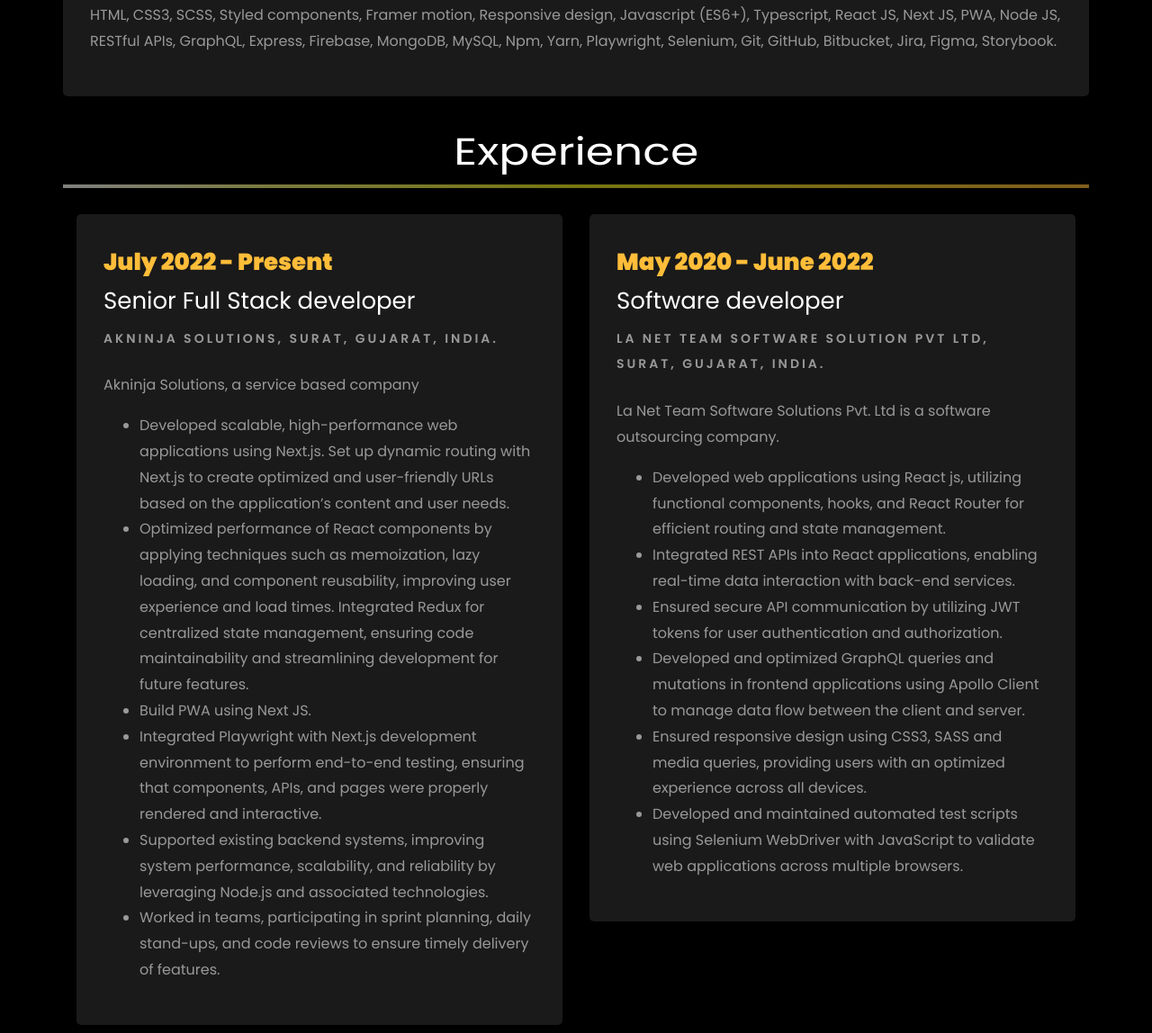
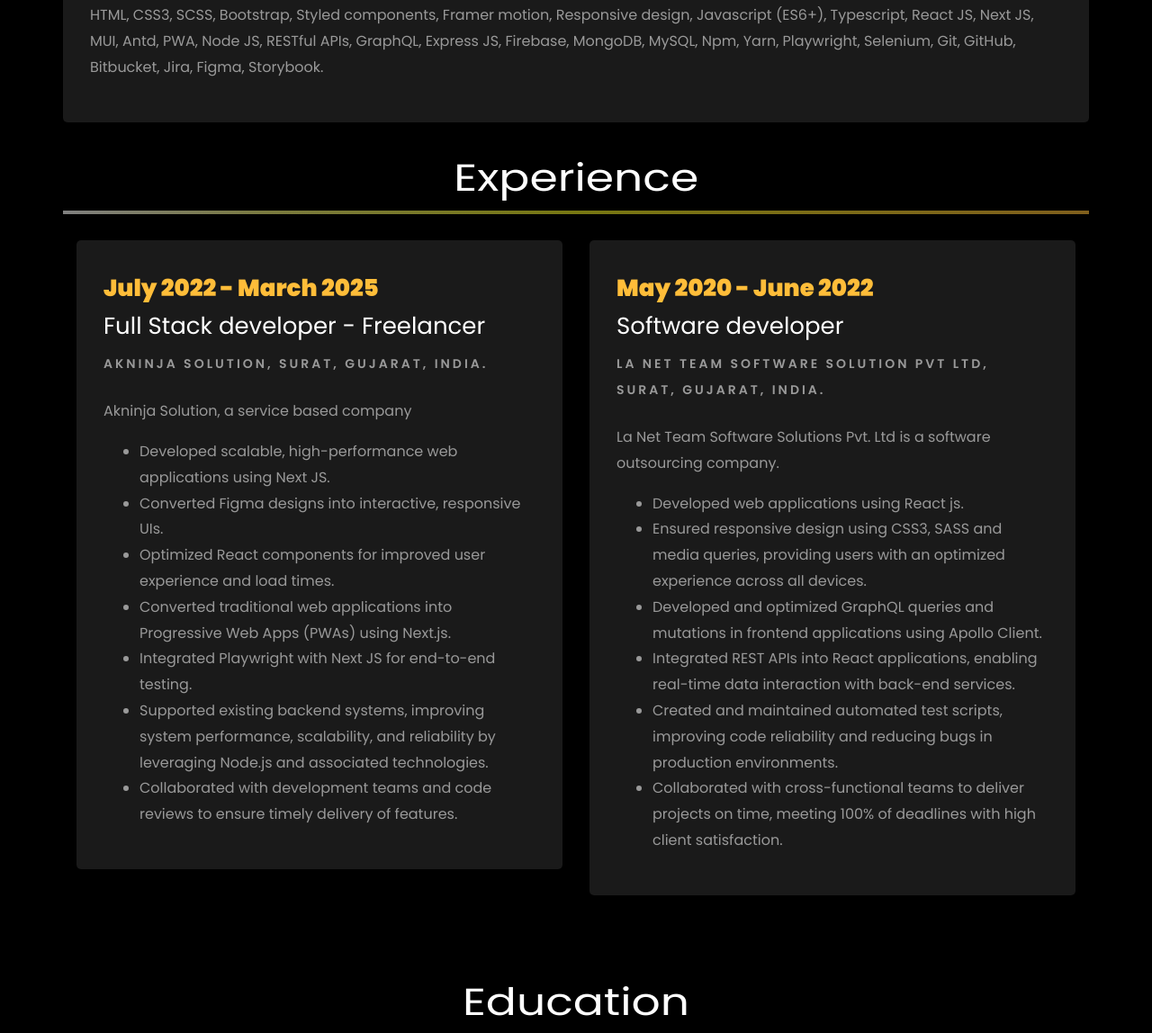
Before and after one commit to hetviprajapati/hetviprajapati.github.io, a plain HTML site: page index.html in a window 1280 px wide. Shown: the part 1234-2382 px from the top of the page at 90% size. Drawn offline with Linux system fonts and the light colour scheme; files whose address does not match are found by name.

Commit message:
Made changes

```diff
--- a/index.html
+++ b/index.html
@@ -130,7 +130,7 @@
 	          <!-- <li class="nav-item"><a href="#about-section" class="nav-link"><span>About</span></a></li> -->
 	          <li class="nav-item"><a href="#resume-section" class="nav-link"><span>Resume</span></a></li>
 	          <li class="nav-item"><a href="#project-section" class="nav-link"><span>Demo Project</span></a></li>
-	          <li class="nav-item"><a href="#contact-section" class="nav-link"><span>Contact</span></a></li>
+	          <!-- <li class="nav-item"><a href="#contact-section" class="nav-link"><span>Contact</span></a></li> -->
 	        </ul>
 	      </div>
 	    </div>
@@ -169,7 +169,7 @@
     		<div class="row justify-content-center pb-5">
           <div class="col-md-10 heading-section text-center ftco-animate">
             <h2 class="mb-4">Resume</h2>
-            <p>Results-oriented Full Stack Developer with 5+ years of experience designing and implementing complex web applications.</p>
+            <p>Results-oriented Full Stack Developer with 4+ years of experience designing and implementing complex web applications.</p>
           </div>
         </div>
 
@@ -181,7 +181,7 @@
 
 		<div class="row">
 			<div class="resume-wrap ftco-animate">
-				<p class="mt-4">HTML, CSS3, SCSS, Styled components, Framer motion, Responsive design, Javascript (ES6+), Typescript, React JS, Next JS, PWA, Node JS, RESTful APIs, GraphQL, Express, Firebase, MongoDB, MySQL, Npm, Yarn, Playwright, Selenium, Git, GitHub, Bitbucket, Jira, Figma, Storybook.</p>
+				<p class="mt-4">HTML, CSS3, SCSS, Bootstrap, Styled components, Framer motion, Responsive design, Javascript (ES6+), Typescript, React JS, Next JS, MUI, Antd, PWA, Node JS, RESTful APIs, GraphQL, Express JS, Firebase, MongoDB, MySQL, Npm, Yarn, Playwright, Selenium, Git, GitHub, Bitbucket, Jira, Figma, Storybook.</p>
 			</div>
 	</div>
 
@@ -194,17 +194,18 @@
 		<div class="row">
 				<div class="col-md-6">
 					<div class="resume-wrap ftco-animate">
-						<span class="date">July 2022 - Present</span>
-						<h2>Senior Full Stack developer</h2>
-						<span class="position">Akninja Solutions, Surat, Gujarat, India.</span>
-						<p class="mt-4">Akninja Solutions, a service based company</p>
+						<span class="date">July 2022 - March 2025</span>
+						<h2>Full Stack developer - Freelancer</h2>
+						<span class="position">Akninja Solution, Surat, Gujarat, India.</span>
+						<p class="mt-4">Akninja Solution, a service based company</p>
 							<ul>
-								<li>Developed scalable, high-performance web applications using Next.js. Set up dynamic routing with Next.js to create optimized and user-friendly URLs based on the application’s content and user needs.</li>
-								<li>Optimized performance of React components by applying techniques such as memoization, lazy loading, and component reusability, improving user experience and load times. Integrated Redux for centralized state management, ensuring code maintainability and streamlining development for future features.</li>
-								<li>Build PWA using Next JS.</li>
-								<li>Integrated Playwright with Next.js development environment to perform end-to-end testing, ensuring that components, APIs, and pages were properly rendered and interactive.</li>
+								<li>Developed scalable, high-performance web applications using Next JS.</li>
+								<li>Converted Figma designs into interactive, responsive UIs.</li>
+								<li>Optimized React components for improved user experience and load times.</li>
+								<li>Converted traditional web applications into Progressive Web Apps (PWAs) using Next.js.</li>
+								<li>Integrated Playwright with Next JS for end-to-end testing.</li>
 								<li>Supported existing backend systems, improving system performance, scalability, and reliability by leveraging Node.js and associated technologies.</li>
-								<li>Worked in teams, participating in sprint planning, daily stand-ups, and code reviews to ensure timely delivery of features.</li>
+								<li>Collaborated with development teams and code reviews to ensure timely delivery of features.</li>
 							</ul>
 
 					</div>
@@ -219,12 +220,12 @@
 						<span class="position">La Net Team Software Solution Pvt Ltd, Surat, Gujarat, India.</span>
 						<p class="mt-4">La Net Team Software Solutions Pvt. Ltd is a software outsourcing company.</p>
 							<ul>
-								<li>Developed web applications using React js, utilizing functional components, hooks, and React Router for efficient routing and state management.</li>
+								<li>Developed web applications using React js.</li>
+								<li>Ensured responsive design using CSS3, SASS and media queries, providing users with an optimized experience across all devices.</li>
+								<li>Developed and optimized GraphQL queries and mutations in frontend applications using Apollo Client.</li>
 								<li>Integrated REST APIs into React applications, enabling real-time data interaction with back-end services.</li>
-								<li>Ensured secure API communication by utilizing JWT tokens for user authentication and authorization.</li>
-								<li>Developed and optimized GraphQL queries and mutations in frontend applications using Apollo Client to manage data flow between the client and server.</li>
-								<li>Ensured responsive design using CSS3, SASS and media queries, providing users with an optimized experience across all devices.</li>
-								<li>Developed and maintained automated test scripts using Selenium WebDriver with JavaScript to validate web applications across multiple browsers.	</li>
+								<li>Created and maintained automated test scripts, improving code reliability and reducing bugs in production environments.</li>
+								<li>Collaborated with cross-functional teams to deliver projects on time, meeting 100% of deadlines with high client satisfaction.</li>
 							</ul>
 
 					</div>
@@ -272,7 +273,7 @@
 
 				<div class="col-md-8 ">
                 <h3 class="heading">Vibe App</h3>
-                <p>This is a social media vibe app, allowing users to sign up, sign in, and interact with others. Users can follow and unfollow other profiles, view posts from followed users, and create their own posts by uploading pictures. The app also supports liking and commenting on posts, saving favorite posts, and updating profile pictures. Additionally, users can search for other profiles to connect with. The app features user authentication and CRUD operations. A great starting point for building social media platforms with interactivity and user engagement!</p>
+                <p>This is a social media vibe app, allowing users to sign up, sign in, and interact with others. Users can follow and unfollow other profiles, view posts from followed users, and create their own posts by uploading pictures. The app also supports liking and commenting on posts, saving favourite posts, and updating profile pictures. Additionally, users can search for other profiles to connect with. The app features user authentication and CRUD operations. A great starting point for building social media platforms with interactivity and user engagement!</p>
 			</div>
 			<div class="col-md-6">
 				<h3 class="heading">Technologies Used</h3>
@@ -294,7 +295,7 @@
 
 
 
-    <section class="ftco-section contact-section ftco-no-pb" id="contact-section">
+    <!-- <section class="ftco-section contact-section ftco-no-pb" id="contact-section">
       <div class="container">
       	<div class="row justify-content-center mb-5 pb-3">
           <div class="col-md-7 heading-section text-center ftco-animate">
@@ -342,7 +343,7 @@
 					  <br>
 		   </div>
    </div>
- </section>
+ </section> -->
 
 
 
```
